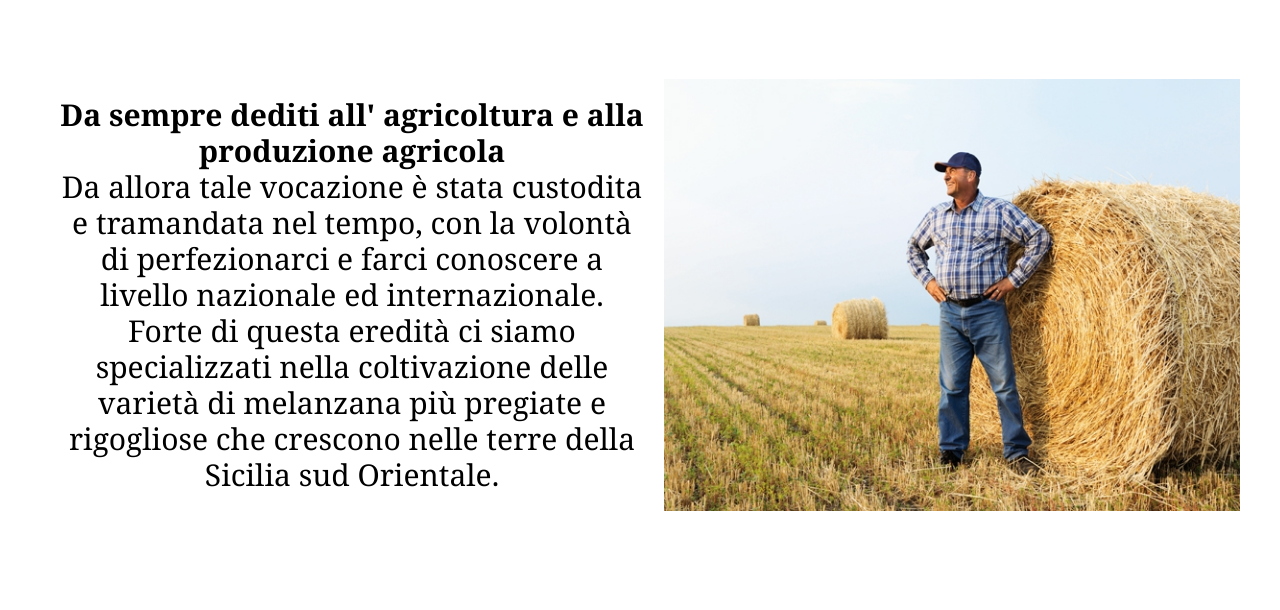
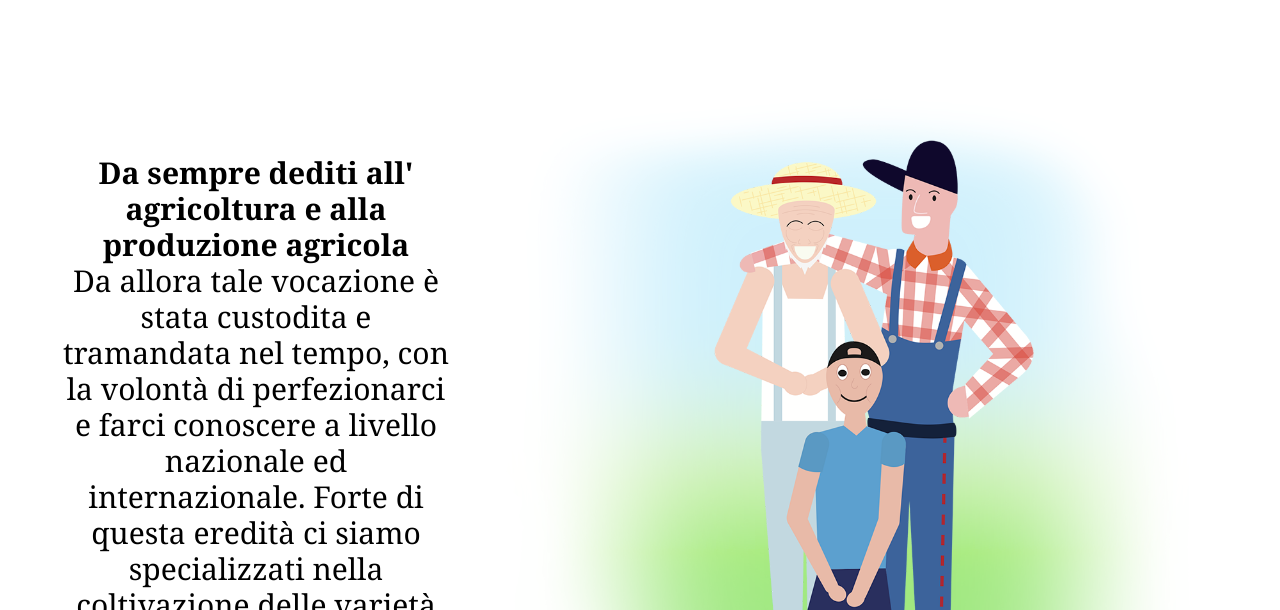
Before and after one commit to ElaisTech/Freschezze-al-volo-proj, a website: page Project/azienda.html in a window 1280 px wide. Shown: the part 631-1241 px from the top of the page. Drawn offline with Linux system fonts and the light colour scheme.

Commit message:
added last graphic
Added last. graphic, fixed css

```diff
--- a/Project/azienda.html
+++ b/Project/azienda.html
@@ -78,7 +78,7 @@
          <div class="mt-10 mb-20 lg:flex lg:items-center lg:ml-10 lg:mr-10 lg:flex-row-reverse">
             <!--Melanzana wrapper-->
             <div class="flex justify-center">
-                <img src="./IMG/ESEMPIO.jpg" alt="melanzana viola png" class="lg:max-w-xl">
+                <img src="./IMG/illustrazioni freschezze al volo/Agricoltori generazioni illustrazione sfondo resized.png" alt="Famiglia di agricoltori dal nonno al nipote png" class="lg:max-w-3xl">
 
             </div>
             <!--Melanzana wrapper EDN-->
```
Also changed, not shown: Project/IMG/illustrazioni freschezze al volo/Agricoltori generazioni illustrazione sfondo resized.png (added), Project/IMG/illustrazioni freschezze al volo/Agricoltori generazioni illustrazione.png, 2 other files.
